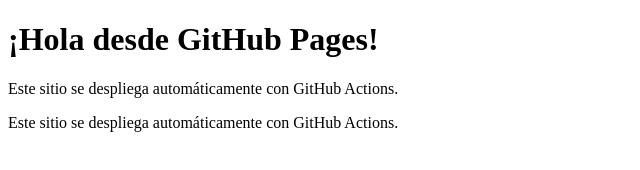
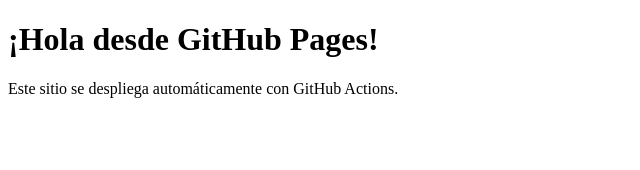
Before and after one commit to Jose4lcantar/pppprueba, a website: page public/index.html in a window 1280 px wide. Shown: the whole page, without its empty margins (0-640 px from the left). Drawn offline with Linux system fonts and the light colour scheme.

Commit message:
quitar renglon

```diff
--- a/public/index.html
+++ b/public/index.html
@@ -7,7 +7,6 @@
 <body>
   <h1>¡Hola desde GitHub Pages!</h1>
   <p>Este sitio se despliega automáticamente con GitHub Actions.</p>
-  <p>Este sitio se despliega automáticamente con GitHub Actions.</p>
 
 </body>
 </html>
```
